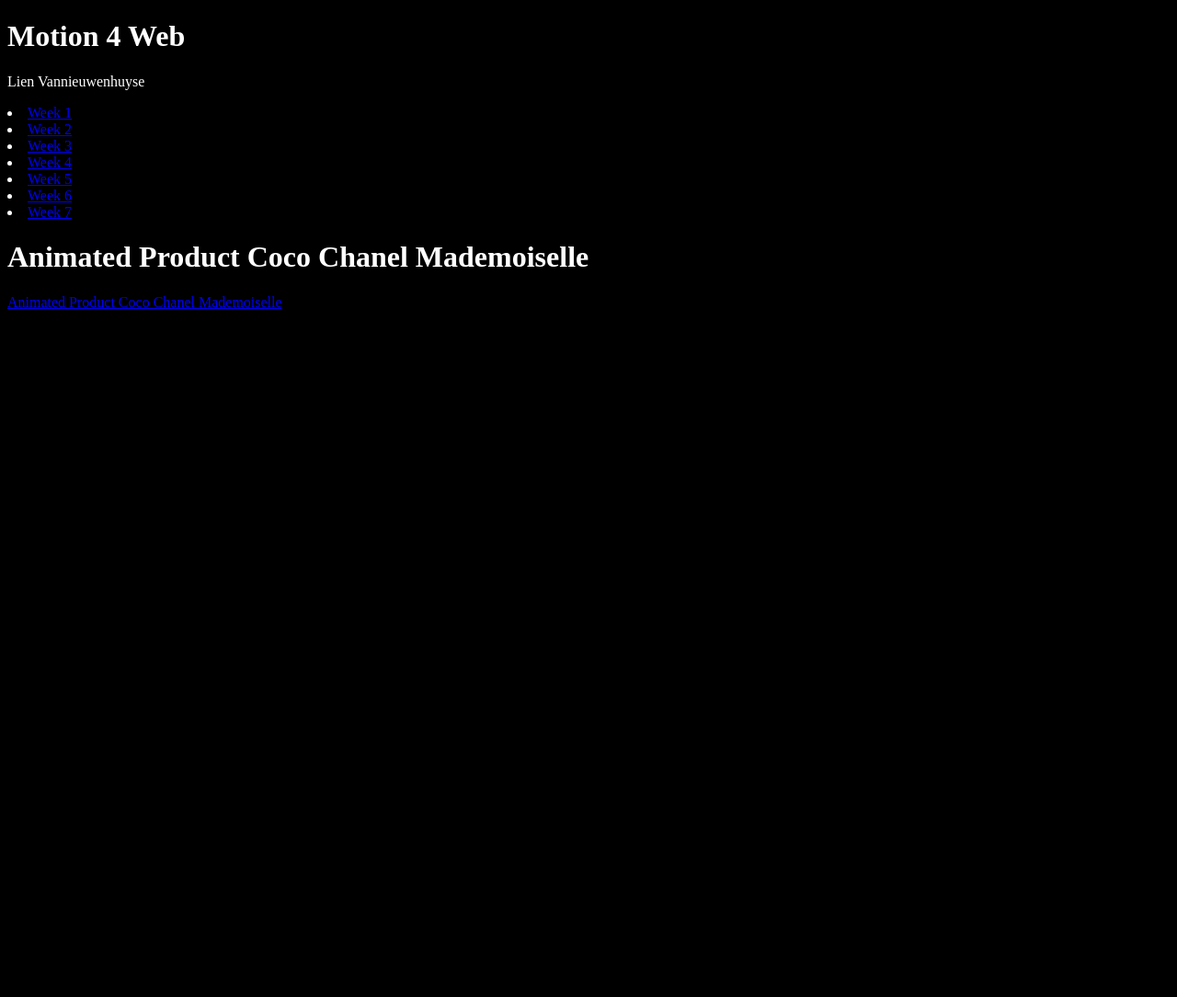
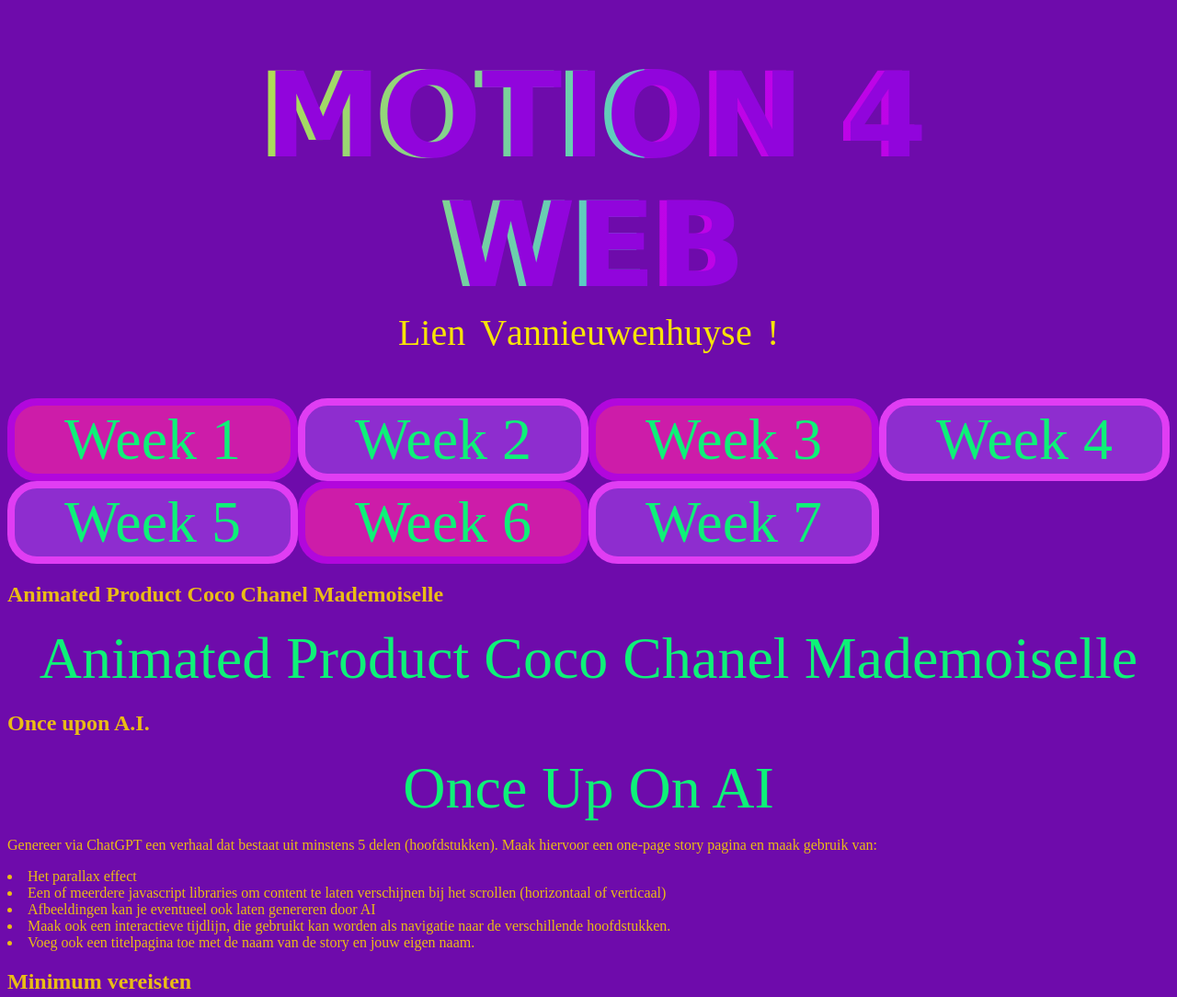
Before and after one commit to gdmgent/motion-for-web-projects-LienVNH, a website: page Start/index.html in a window 1280 px wide. Shown: the top 1084 px of the page at 92% size. Before the commit the page ends 800 px from the top, so only its background shows below. Drawn offline with Linux system fonts and the light colour scheme; files that its build step writes are made by us from their sources.

Commit message:
herinstallatie mappenstructuur

```diff
--- a/Start/index.html
+++ b/Start/index.html
@@ -4,29 +4,68 @@
     <meta charset="UTF-8">
     <meta http-equiv="X-UA-Compatible" content="IE=edge">
     <meta name="viewport" content="width=device-width, initial-scale=1.0">
-    <link rel="stylesheet" href="css/main.css">
+    <link rel="stylesheet" href="../Start/main.css">
     <title>Document</title>
 </head>
 <body>
     <header>
         <h1>Motion 4 Web </h1>
-        <p>Lien Vannieuwenhuyse</p>
+
+        <div class="waviy">
+            <span style="--i:1">L</span>
+            <span style="--i:2">i</span>
+            <span style="--i:3">e</span>
+            <span style="--i:4">n</span>
+            <span style="--i:5"> </span>
+            <span style="--i:6">V</span>
+            <span style="--i:7">a</span>
+            <span style="--i:8">n</span>
+            <span style="--i:9">n</span>
+            <span style="--i:10">i</span>
+            <span style="--i:11">e</span>
+            <span style="--i:12">u</span>
+            <span style="--i:13">w</span>
+            <span style="--i:14">e</span>
+            <span style="--i:15">n</span>
+            <span style="--i:16">h</span>
+            <span style="--i:17">u</span>
+            <span style="--i:18">y</span>
+            <span style="--i:19">s</span>
+            <span style="--i:20">e</span>
+            <span style="--i:21"> </span>
+            <span style="--i:22">!</span>
+           </div>
+
     </header>
-        <div class="Overview">
-             <li><a href="../week1/"> Week 1 </a> </li>
-             <li><a href="../week2/"> Week 2 </a> </li>
-             <li><a href="../week3/"> Week 3 </a></li>
-             <li><a href="../week4/"> Week 4 </a></li>
-             <li><a href="../week5/"> Week 5 </a></li>
-             <li><a href="../week6/"> Week 6 </a></li>
-             <li><a href="../week7/"> Week 7 </a></li>
+        <div class="overview">
+             <div class="first"><a href="../week1/"> Week 1 </a></div>
+             <div class="second"><a href="../week2/"> Week 2 </a></div>
+             <div class="third"><a href="../week3/"> Week 3 </a></div>
+             <div class="fourth"><a href="../week4/"> Week 4 </a></div>
+             <div class="fifth"><a href="../week5/"> Week 5 </a></div>
+             <div class="sixth"><a href="../week6/"> Week 6 </a></div>
+             <div class="seventh"><a href="../week7/"> Week 7 </a></div>
         </div>
 
     <div class="Animated Product">
-        <h1> Animated Product Coco Chanel Mademoiselle</h1>
+        <h2> Animated Product Coco Chanel Mademoiselle</h2>
         <a href="../opdracht1/"> Animated Product Coco Chanel Mademoiselle</a>
-
     </div>
 
+    <div class="OnceUpOnAI">
+        <h2> Once upon A.I.</h2>
+        <a href="../opdracht2/"> Once Up On AI</a>
+        <p>Genereer via ChatGPT een verhaal dat bestaat uit minstens 5 delen (hoofdstukken). Maak hiervoor een one-page story pagina en maak gebruik van:
+
+            <li>Het parallax effect</li>
+            <li>Een of meerdere javascript libraries om content te laten verschijnen bij het scrollen (horizontaal of verticaal)</li>
+            <li>Afbeeldingen kan je eventueel ook laten genereren door AI</li>
+            <li>Maak ook een interactieve tijdlijn, die gebruikt kan worden als navigatie naar de verschillende hoofdstukken.</li>
+            <li>Voeg ook een titelpagina toe met de naam van de story en jouw eigen naam.</li>
+
+            <h2>Minimum vereisten</h2>
+
+            <li>Maak gebruik van scss</li>
+    </p>
 </body>
 </html>
--- a/Start/main.css
+++ b/Start/main.css
@@ -1,4 +1,175 @@
 Body {
-    Background-color: #000000;
-    color: #ffffff;
+    Background-color: #6e0bab;
+    color: #eabc15;
+    min-height: 100vh;
 }
+
+h1 {
+        font-family: 'Lucida Sans', 'Lucida Sans Regular', 'Lucida Grande', 'Lucida Sans Unicode', Geneva, Verdana, sans-serif;
+        font-size: 8rem;
+        font-weight: 700;
+        line-height: 1.1;
+        display: flex;
+        justify-content: center;
+        color: rgb(228, 221, 14);
+        text-align: center;
+        margin:0;
+        text-shadow: 8px 0px rgb(145, 5, 220);
+        padding-top: 3rem;
+        padding-left: 4rem;
+        padding-right: 4rem;
+        margin-left: 5rem;
+        margin-right: 5rem;
+        text-transform: uppercase;
+      background-image: linear-gradient(
+        -250deg,
+        hsl(289, 97%, 46%) 30%,
+        hsla(48, 94%, 44%, 0.801) 50%,
+        rgb(255, 255, 0) 67%,
+        hsl(60, 88%, 48%) 35%,
+        rgb(75, 200, 216) 100%
+      );
+      background-size: auto auto;
+      background-clip: border-box;
+      background-size: 200% auto;
+      color: #fff;
+      background-clip: text;
+      text-overflow:  transparent;
+      -webkit-background-clip: text;
+      -webkit-text-fill-color: transparent;
+      animation: textclip 3s linear infinite;
+      animation-timing-function: cubic-bezier(0.17, 0.67, 0.83, .67);
+
+}
+
+  .waviy {
+    position: relative;
+    display: flex;
+    justify-content: center;
+  }
+  .waviy span {
+    position: relative;
+    display: inline-block;
+    font-size: 40px;
+    color: hsl(55, 94%, 50%);
+    text-transform: lowercase;
+    animation: flip 2s linear;
+    animation-delay: calc(.5s * var(--i))
+  }
+
+    .waviy span:nth-child(1) {
+        --i: 1;
+        text-transform: uppercase;
+    }
+
+    .waviy span:nth-child(6) {
+        --i: 6;
+        text-transform: uppercase;
+    }
+
+    .waviy span:nth-child(5) {
+        --i: 5;
+        padding-inline: 0.5rem;
+    }
+
+    .waviy span:nth-child(21) {
+        --i: 21;
+        padding-inline: 0.5rem;
+    }
+  @keyframes flip {
+    0%,80% {
+      transform: rotateY(360deg)
+    }
+  }
+@keyframes textclip {
+    to {
+      background-position: 200% center;
+    }
+}
+
+.overview {
+    display: grid;
+    max-width: 80%vw;
+    padding-top: 3rem;
+    grid-template-columns: 1fr 1fr 1fr 1fr;
+    grid-template-rows: 1fr 1fr;
+    grid-template-areas:
+    "one two three four"
+    "five six seven eight";
+
+}
+
+.first {
+    grid-area: one;
+    background-color: rgb(205, 28, 169);
+    border-color: rgb(178, 7, 220);
+    border-style: solid;
+    border-width: 0.5rem;
+    border-radius: 2rem;
+
+}
+
+.second {
+    grid-area: two;
+    background-color: rgba(173, 78, 241, 0.515);
+    border-color: rgb(224, 61, 243);
+    border-style: solid;
+    border-width: 0.5rem;
+    border-radius: 2rem;
+
+
+
+}
+.third {
+    grid-area: three;
+    background-color: rgb(205, 28, 169);
+    border-color: rgb(178, 7, 220);
+    border-style: solid;
+    border-width: 0.5rem;
+    border-radius: 2rem;
+}
+
+.fourth {
+    grid-area: four;
+    background-color: rgba(173, 78, 241, 0.515);
+    border-color: rgb(224, 61, 243);
+    border-style: solid;
+    border-width: 0.5rem;
+    border-radius: 2rem;
+}
+.fifth {
+    grid-area: five;
+    background-color: rgba(173, 78, 241, 0.515);
+    border-color: rgb(224, 61, 243);
+    border-style: solid;
+    border-width: 0.5rem;
+    border-radius: 2rem;
+}
+.sixth {
+    grid-area: six;
+    background-color: rgb(205, 28, 169);
+    border-color: rgb(178, 7, 220);
+    border-style: solid;
+    border-width: 0.5rem;
+    border-radius: 2rem;
+}
+.seventh {
+    grid-area: seven;
+    background-color: rgba(173, 78, 241, 0.515);
+    border-color: rgb(224, 61, 243);
+    border-style: solid;
+    border-width: 0.5rem;
+    border-radius: 2rem;
+}
+
+a {
+    text-decoration: none;
+    font-size: 4rem;
+    font-weight: 500;
+    text-align: center;
+    display: flex;
+    justify-content: center;
+    align-items: center;
+    height: 100%;
+    color:rgb(14, 241, 120);
+}
--- /dev/null
+++ b/package.json
@@ -0,0 +1,5 @@
+{
+  "dependencies": {
+    "node-sass": "^8.0.0"
+  }
+}
```
Also changed, not shown: opdracht2/index.html (added, +13 -0 lines), opdracht2/css/style.css (added), opdracht2/css/style.min.css (added), opdracht2/css/style.scss (added), 2 other files.
